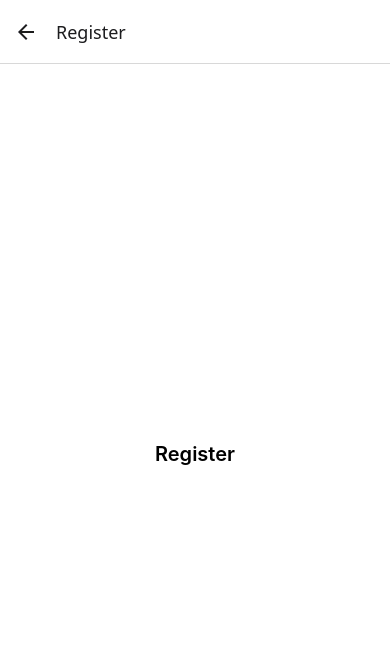
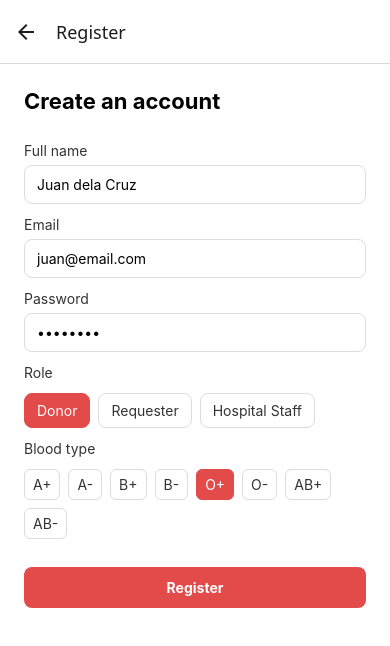
Before and after one commit to razielsevilla/redquest, a React Native app in the folder mobile/: screen /Register in a window 390 px wide. Shown: the top 646 px of the page. Built offline with nearby package versions, Linux system fonts and the light colour scheme.

Commit message:
feat(mobile): wire login/register screens and enable secure store plugin

```diff
--- a/mobile/App.js
+++ b/mobile/App.js
@@ -1,15 +1,18 @@
 import React from 'react';
 import { StatusBar } from 'expo-status-bar';
-import { StyleSheet } from 'react-native';
+import { StyleSheet, View, Text } from 'react-native';
 import { NavigationContainer } from '@react-navigation/native';
 import { createNativeStackNavigator } from '@react-navigation/native-stack';
 import { createBottomTabNavigator } from '@react-navigation/bottom-tabs';
-import { Text, View } from 'react-native';
+import Login from './src/screens/Login';
+import Register from './src/screens/Register';
+import DonorHome from './src/screens/DonorHome';
+import RequesterHome from './src/screens/RequesterHome';
 
-function PlaceholderScreen({ title }) {
+function Welcome() {
   return (
     <View style={styles.container}>
-      <Text style={styles.title}>{title}</Text>
+      <Text style={styles.title}>Welcome to RedQuest</Text>
     </View>
   );
 }
@@ -20,11 +23,16 @@ const Tab = createBottomTabNavigator();
 function DonorTabs() {
   return (
     <Tab.Navigator>
-      <Tab.Screen name="Home" options={{ title: 'Donor Home' }}>
-        {() => <PlaceholderScreen title="Donor Home" />}
-      </Tab.Screen>
-      <Tab.Screen name="Profile" options={{ title: 'Profile' }}>
-        {() => <PlaceholderScreen title="Profile" />}
+      <Tab.Screen name="Home" component={DonorHome} options={{ title: 'Donor Home' }} />
+      <Tab.Screen
+        name="Profile"
+        options={{ title: 'Profile' }}
+      >
+        {() => (
+          <View style={styles.container}>
+            <Text style={styles.title}>Profile</Text>
+          </View>
+        )}
       </Tab.Screen>
     </Tab.Navigator>
   );
@@ -34,19 +42,11 @@ export default function App() {
   return (
     <NavigationContainer>
       <Stack.Navigator initialRouteName="Welcome">
-        <Stack.Screen name="Welcome" options={{ headerShown: false }}>
-          {() => <PlaceholderScreen title="Welcome to RedQuest" />}
-        </Stack.Screen>
-        <Stack.Screen name="Login" options={{ title: 'Login' }}>
-          {() => <PlaceholderScreen title="Login" />}
-        </Stack.Screen>
-        <Stack.Screen name="Register" options={{ title: 'Register' }}>
-          {() => <PlaceholderScreen title="Register" />}
-        </Stack.Screen>
+        <Stack.Screen name="Welcome" options={{ headerShown: false }} component={Welcome} />
+        <Stack.Screen name="Login" options={{ title: 'Login' }} component={Login} />
+        <Stack.Screen name="Register" options={{ title: 'Register' }} component={Register} />
         <Stack.Screen name="Donor" component={DonorTabs} options={{ headerShown: false }} />
-        <Stack.Screen name="Requester" options={{ title: 'Requester Home' }}>
-          {() => <PlaceholderScreen title="Requester Home" />}
-        </Stack.Screen>
+        <Stack.Screen name="Requester" options={{ title: 'Requester Home' }} component={RequesterHome} />
       </Stack.Navigator>
       <StatusBar style="auto" />
     </NavigationContainer>
--- a/mobile/app.json
+++ b/mobile/app.json
@@ -24,6 +24,9 @@
     },
     "web": {
       "favicon": "./assets/favicon.png"
-    }
+    },
+    "plugins": [
+      "expo-secure-store"
+    ]
   }
 }
```
